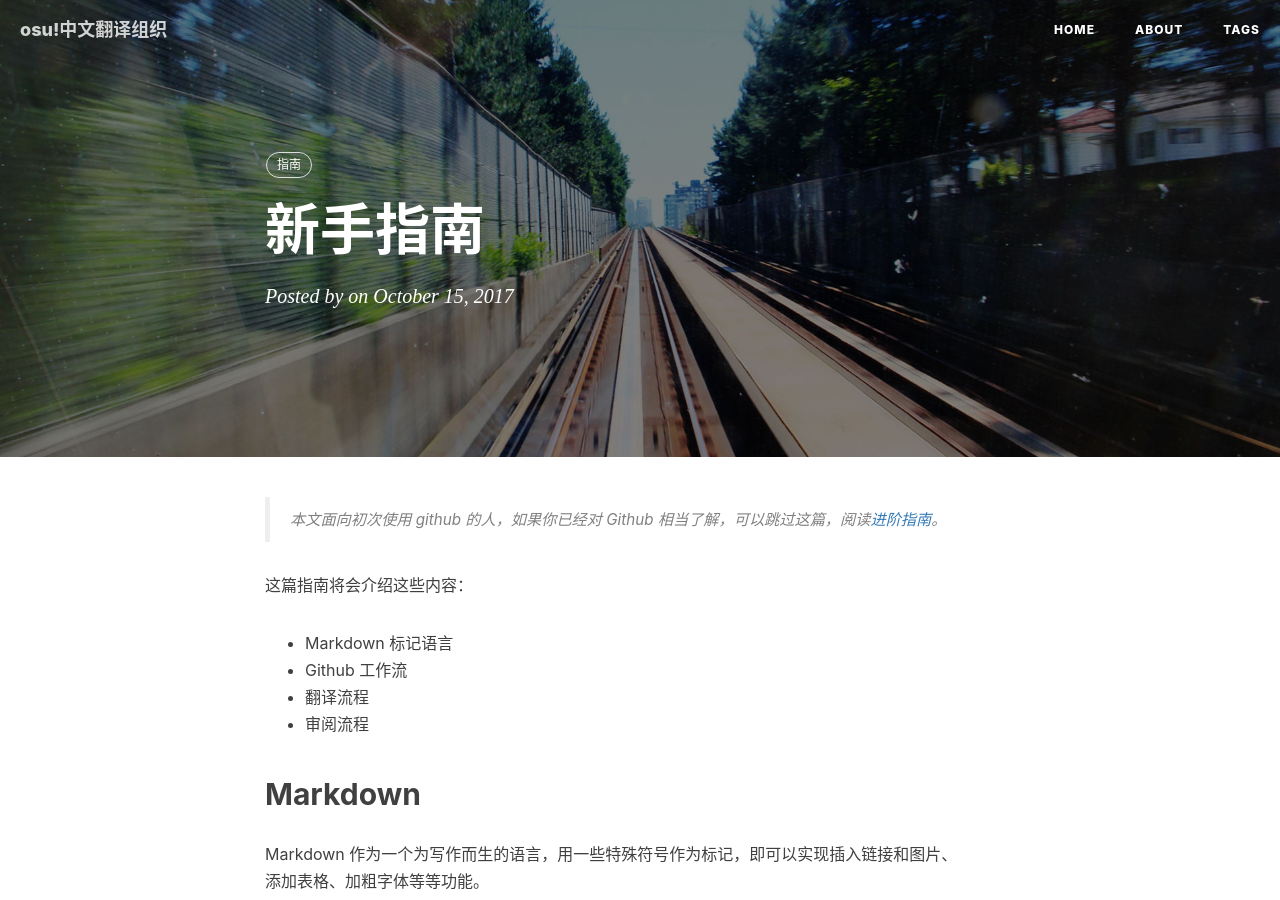
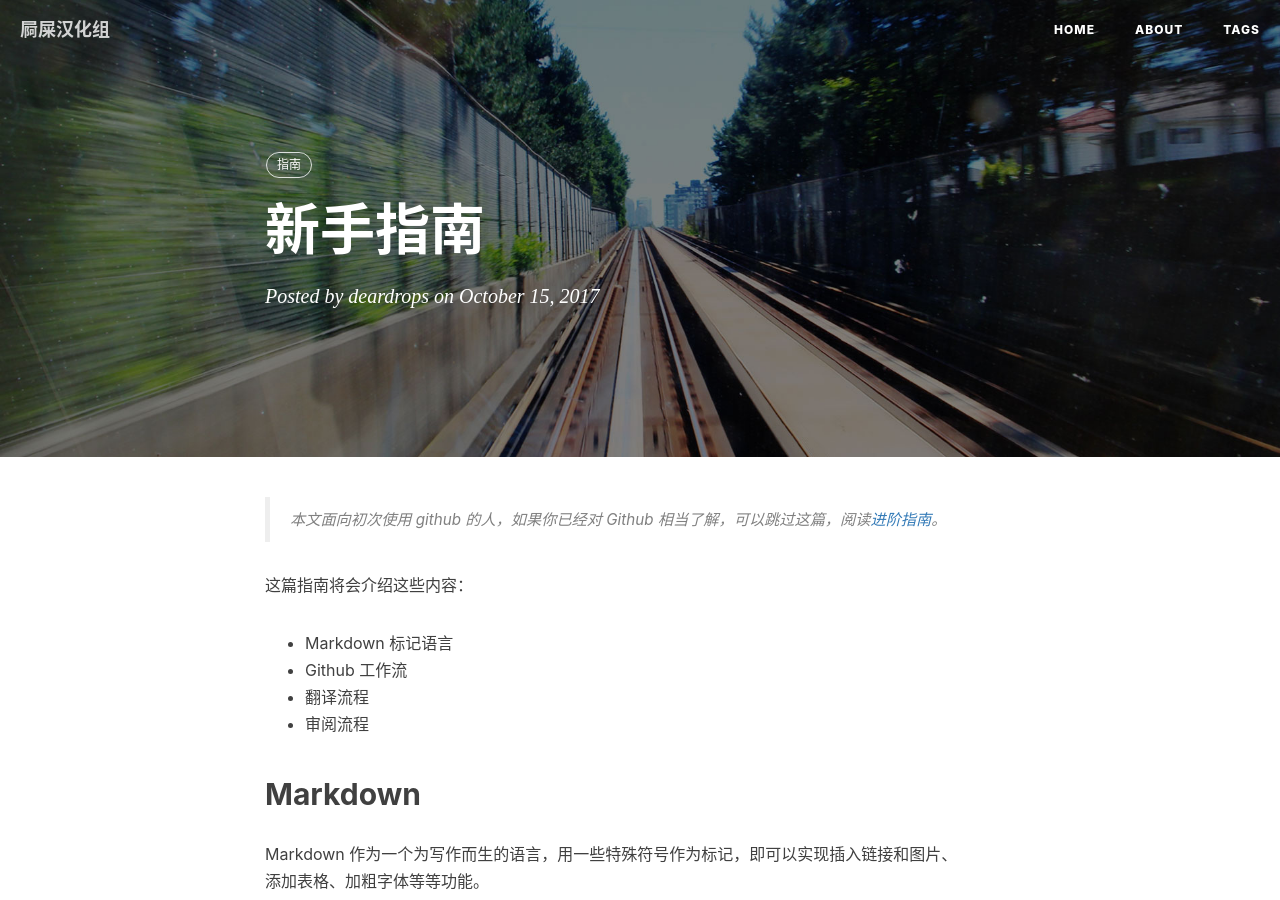
Before and after one commit to osu-translate-zh/osu-translate-zh.github.io, a Jekyll site: the page built from _posts/2017-10-15-beginner-guide.markdown, in a window 1280 px wide and 900 px high. Built offline with Jekyll 4.4.1, drawn with Linux system fonts in a browser that asks for light colours; nearby versions of some CDN libraries; comment, search, counter and statistics services are not loaded; some of the changed text lies outside the part shown.

Commit message:
apply @kj415j45 's reviews

```diff
--- a/_config.yml
+++ b/_config.yml
@@ -1,5 +1,5 @@
 # Site settings
-title: osu!中文翻译组织
+title: 屙屎汉化组
 SEOTitle: osu!中文翻译组织 | osu!translate zh
 header-img: img/home-bg.jpg
 email:
@@ -7,7 +7,7 @@ description: ""
 keyword: ""
 url: "https://osu-translate-zh.github.io/"              # your host, for absolute URL
 baseurl: ""         # for example, '/blog' if your blog hosted on 'host/blog'
-
+iconurl: "https://avatars2.githubusercontent.com/u/31220039?v=4&s=25"
 
 # SNS settings
 RSS: false
--- a/_includes/head.html
+++ b/_includes/head.html
@@ -5,7 +5,8 @@
     <meta name="viewport" content="width=device-width, initial-scale=1">
     <meta name="description" content="{{ site.description }}">
     <meta name="keyword"  content="{{ site.keyword }}">
-    <link rel="shortcut icon" href="{{ site.baseurl }}/img/favicon.ico">
+    <meta name="theme-color" content="#f6a">
+    <link rel="shortcut icon" href="{{ site.iconurl }}">
 
     <title>{% if page.title %}{{ page.title }} - {{ site.SEOTitle }}{% else %}{{ site.SEOTitle }}{% endif %}</title>
 
--- a/_posts/2017-10-15-advance-guide.markdown
+++ b/_posts/2017-10-15-advance-guide.markdown
@@ -3,7 +3,7 @@ layout:     post
 title:      "进阶指南"
 subtitle:   ""
 date:       2017-10-15 16:06:19
-author:     ""
+author:     "deardrops"
 header-img: "img/post-bg-2015.jpg"
 tags:
     - 指南
--- a/_posts/2017-10-15-beginner-guide.markdown
+++ b/_posts/2017-10-15-beginner-guide.markdown
@@ -3,7 +3,7 @@ layout:     post
 title:      "新手指南"
 subtitle:   ""
 date:       2017-10-15 16:06:19
-author:     ""
+author:     "deardrops"
 header-img: "img/post-bg-2015.jpg"
 tags:
     - 指南
--- a/_posts/2017-10-15-translation-guide.markdown
+++ b/_posts/2017-10-15-translation-guide.markdown
@@ -1,9 +1,9 @@
 ---
 layout:     post
-title:      "osu 中文翻译指南"
+title:      "osu! 中文翻译指南"
 subtitle:   ""
 date:       2017-10-15 16:06:19
-author:     ""
+author:     "deardrops"
 header-img: "img/post-bg-2015.jpg"
 tags:
     - 指南
```
